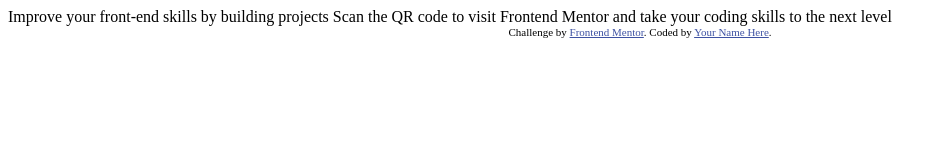
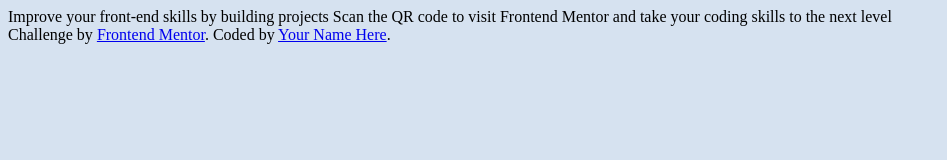
Before and after one commit to Aaron-Deimund/qr-code-component, a plain HTML site: page index.html in a window 1280 px wide. Shown: the whole page, without its empty margins (0-947 px from the left). Drawn offline with Linux system fonts and the light colour scheme.

Commit message:
adding a background color to test that page is correctly set up.

```diff
--- a/style.css
+++ b/style.css
@@ -1,2 +1,7 @@
-.attribution { font-size: 11px; text-align: center; }
-.attribution a { color: hsl(228, 45%, 44%); }
+:root{
+	--slate: hsl(212, 45%, 89%);
+}
+
+body{
+	background-color: var(--slate);
+}
```
